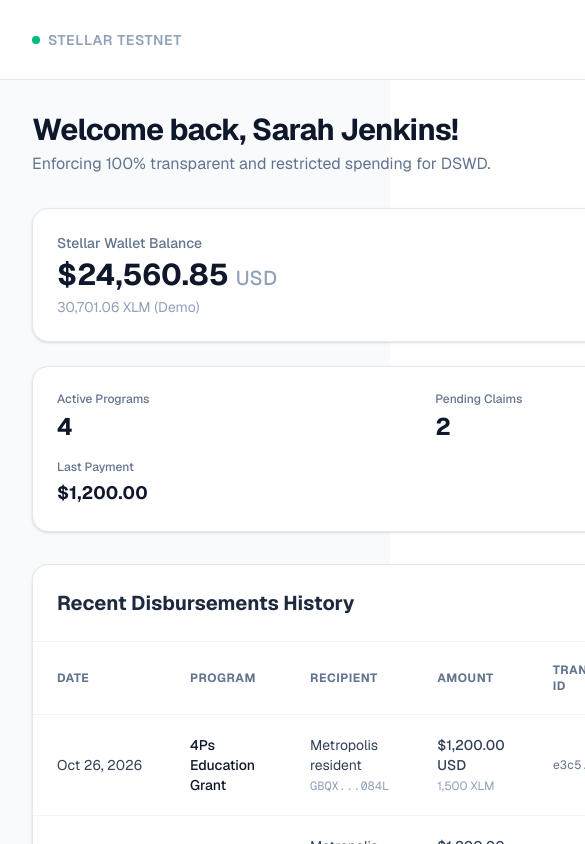
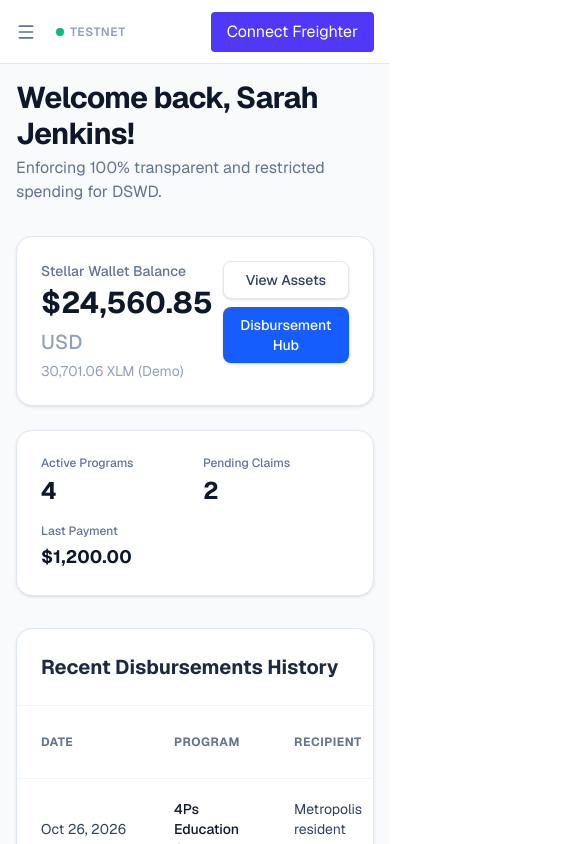
Before and after one commit to Dranyl-23/4PS-Nexus, a Next.js app in the folder web/: page / in a window 390 px wide. Shown: the top 844 px of the page, 585 px wide, since content can reach past the window. Built offline with nearby package versions, Linux system fonts and the light colour scheme.

Commit message:
feat: make admin dashboard fully mobile responsive with sliding drawer navigation

```diff
--- a/web/src/app/beneficiaries/page.tsx
+++ b/web/src/app/beneficiaries/page.tsx
@@ -3,7 +3,7 @@ import { Users, Link as LinkIcon, BadgeCheck } from 'lucide-react';
 
 export default function BeneficiariesPage() {
   return (
-    <div className="p-8 max-w-7xl mx-auto w-full">
+    <div className="p-4 md:p-8 max-w-7xl mx-auto w-full">
       <div className="mb-8 flex justify-between items-end">
         <div>
           <h1 className="text-3xl font-bold text-slate-900 tracking-tight">Beneficiary Registry</h1>
--- a/web/src/app/claims/page.tsx
+++ b/web/src/app/claims/page.tsx
@@ -70,7 +70,7 @@ export default function ClaimsPage() {
   };
 
   return (
-    <div className="p-8 max-w-6xl mx-auto w-full">
+    <div className="p-4 md:p-8 max-w-6xl mx-auto w-full">
       <div className="mb-8 flex justify-between items-end">
         <div>
           <h1 className="text-3xl font-bold text-slate-900 tracking-tight">Beneficiary Claims</h1>
--- a/web/src/app/disbursements/page.tsx
+++ b/web/src/app/disbursements/page.tsx
@@ -8,7 +8,7 @@ export const metadata = {
 
 export default function DisbursementsPage() {
   return (
-    <div className="p-8 max-w-6xl mx-auto w-full h-[calc(100vh-80px)] flex flex-col">
+    <div className="p-4 md:p-8 max-w-6xl mx-auto w-full h-[calc(100vh-80px)] flex flex-col">
       <div className="mb-6 shrink-0">
         <h1 className="text-3xl font-semibold tracking-tight text-slate-900 mb-2">
           Disbursements
--- a/web/src/app/page.tsx
+++ b/web/src/app/page.tsx
@@ -11,7 +11,7 @@ export default function Home() {
   const refresh = useCallback(() => setRefreshKey((k) => k + 1), []);
 
   return (
-    <div className="p-8 max-w-6xl mx-auto w-full">
+    <div className="p-4 md:p-8 max-w-6xl mx-auto w-full">
       <div className="mb-8">
         <h1 className="text-3xl font-bold text-slate-900 tracking-tight">Welcome back, Sarah Jenkins!</h1>
         <p className="text-slate-500 mt-1">Enforcing 100% transparent and restricted spending for DSWD.</p>
--- a/web/src/app/reports/page.tsx
+++ b/web/src/app/reports/page.tsx
@@ -3,7 +3,7 @@ import { Download, FileText, PieChart, TrendingUp, Filter } from 'lucide-react';
 
 export default function ReportsPage() {
   return (
-    <div className="p-8 max-w-6xl mx-auto w-full">
+    <div className="p-4 md:p-8 max-w-6xl mx-auto w-full">
       <div className="mb-8 flex justify-between items-end">
         <div>
           <h1 className="text-3xl font-bold text-slate-900 tracking-tight">Reports & Analytics</h1>
--- a/web/src/app/settings/page.tsx
+++ b/web/src/app/settings/page.tsx
@@ -6,7 +6,7 @@ export default function SettingsPage() {
   const [activeTab, setActiveTab] = useState('contract');
 
   return (
-    <div className="p-8 max-w-6xl mx-auto w-full">
+    <div className="p-4 md:p-8 max-w-6xl mx-auto w-full">
       <div className="mb-8">
         <h1 className="text-3xl font-bold text-slate-900 tracking-tight">System Settings</h1>
         <p className="text-slate-500 mt-1">Configure your Soroban smart contracts, wallets, and accredited merchants.</p>
--- a/web/src/components/DashboardShell.tsx
+++ b/web/src/components/DashboardShell.tsx
@@ -1,4 +1,5 @@
 'use client';
+import React, { useState } from 'react';
 import ConnectWallet from '@/components/ConnectWallet';
 import { useWalletContext } from '@/components/WalletProvider';
 import {
@@ -11,6 +12,8 @@ import {
   HelpCircle,
   Building2,
   Users,
+  Menu,
+  X,
 } from 'lucide-react';
 import Link from 'next/link';
 import { usePathname } from 'next/navigation';
@@ -18,6 +21,7 @@ import { usePathname } from 'next/navigation';
 export default function DashboardShell({ children }: { children: React.ReactNode }) {
   const wallet = useWalletContext();
   const pathname = usePathname();
+  const [isMobileMenuOpen, setIsMobileMenuOpen] = useState(false);
 
   // If we are on the beneficiary app, don't show the admin shell
   if (pathname?.startsWith('/beneficiary')) {
@@ -68,14 +72,60 @@ export default function DashboardShell({ children }: { children: React.ReactNode
         </div>
       </aside>
 
+      {/* Mobile Sidebar Overlay */}
+      {isMobileMenuOpen && (
+        <div className="md:hidden fixed inset-0 z-50 flex">
+          <div className="fixed inset-0 bg-slate-900/60 backdrop-blur-sm" onClick={() => setIsMobileMenuOpen(false)} />
+          <aside className="relative w-64 max-w-[80%] bg-white h-full shadow-2xl flex flex-col animate-in slide-in-from-left-1/2">
+            <div className="p-4 border-b border-slate-100 flex items-center justify-between">
+              <div className="flex items-center gap-2 font-bold text-lg tracking-tight text-slate-800">
+                <Building2 className="h-5 w-5 text-blue-600" />
+                <span>4PS-Nexus</span>
+              </div>
+              <button onClick={() => setIsMobileMenuOpen(false)} className="p-2 text-slate-400 hover:text-slate-600 bg-slate-50 rounded-full">
+                <X className="w-5 h-5" />
+              </button>
+            </div>
+
+            <nav className="flex-1 px-4 space-y-1 mt-4 overflow-y-auto">
+              <Link onClick={() => setIsMobileMenuOpen(false)} href="/" className={`flex items-center gap-3 px-3 py-3 rounded-lg font-medium text-sm transition-colors ${pathname === '/' ? 'bg-blue-50 text-blue-700' : 'text-slate-600 hover:bg-slate-50 hover:text-slate-900'}`}>
+                <LayoutDashboard className="h-4 w-4" /> Overview
+              </Link>
+              <Link onClick={() => setIsMobileMenuOpen(false)} href="/beneficiaries" className={`flex items-center gap-3 px-3 py-3 rounded-lg font-medium text-sm transition-colors ${pathname === '/beneficiaries' ? 'bg-blue-50 text-blue-700' : 'text-slate-600 hover:bg-slate-50 hover:text-slate-900'}`}>
+                <Users className="h-4 w-4" /> Beneficiaries
+              </Link>
+              <Link onClick={() => setIsMobileMenuOpen(false)} href="/disbursements" className={`flex items-center gap-3 px-3 py-3 rounded-lg font-medium text-sm transition-colors ${pathname === '/disbursements' ? 'bg-blue-50 text-blue-700' : 'text-slate-600 hover:bg-slate-50 hover:text-slate-900'}`}>
+                <SendHorizontal className="h-4 w-4" /> Disbursements
+              </Link>
+              <Link onClick={() => setIsMobileMenuOpen(false)} href="/claims" className={`flex items-center gap-3 px-3 py-3 rounded-lg font-medium text-sm transition-colors ${pathname === '/claims' ? 'bg-blue-50 text-blue-700' : 'text-slate-600 hover:bg-slate-50 hover:text-slate-900'}`}>
+                <FileText className="h-4 w-4" /> Claims
+              </Link>
+              <Link onClick={() => setIsMobileMenuOpen(false)} href="/merchants" className={`flex items-center gap-3 px-3 py-3 rounded-lg font-medium text-sm transition-colors ${pathname === '/merchants' ? 'bg-blue-50 text-blue-700' : 'text-slate-600 hover:bg-slate-50 hover:text-slate-900'}`}>
+                <Store className="h-4 w-4" /> Merchants
+              </Link>
+              <Link onClick={() => setIsMobileMenuOpen(false)} href="/reports" className={`flex items-center gap-3 px-3 py-3 rounded-lg font-medium text-sm transition-colors ${pathname === '/reports' ? 'bg-blue-50 text-blue-700' : 'text-slate-600 hover:bg-slate-50 hover:text-slate-900'}`}>
+                <BarChart3 className="h-4 w-4" /> Reports
+              </Link>
+              <Link onClick={() => setIsMobileMenuOpen(false)} href="/settings" className={`flex items-center gap-3 px-3 py-3 rounded-lg font-medium text-sm transition-colors ${pathname === '/settings' ? 'bg-blue-50 text-blue-700' : 'text-slate-600 hover:bg-slate-50 hover:text-slate-900'}`}>
+                <Settings className="h-4 w-4" /> Settings
+              </Link>
+            </nav>
+          </aside>
+        </div>
+      )}
+
       {/* Main Content Area (shifted right to accommodate fixed sidebar) */}
-      <div className="flex-1 flex flex-col md:ml-64">
+      <div className="flex-1 flex flex-col md:ml-64 w-full">
         {/* Header */}
-        <header className="h-20 bg-white border-b border-slate-200 px-8 flex items-center justify-between sticky top-0 z-10">
-          <div className="flex items-center gap-2">
-            <span className="text-sm font-semibold text-slate-400 tracking-wider uppercase flex items-center gap-2">
+        <header className="h-16 md:h-20 bg-white border-b border-slate-200 px-4 md:px-8 flex items-center justify-between sticky top-0 z-10">
+          <div className="flex items-center gap-3 md:gap-2">
+            <button onClick={() => setIsMobileMenuOpen(true)} className="md:hidden p-2 -ml-2 text-slate-500 hover:bg-slate-50 rounded-lg">
+              <Menu className="w-5 h-5" />
+            </button>
+            <span className="text-xs md:text-sm font-semibold text-slate-400 tracking-wider uppercase flex items-center gap-1.5 md:gap-2">
               <div className="w-2 h-2 rounded-full bg-emerald-500"></div>
-              Stellar Testnet
+              <span className="hidden sm:inline">Stellar Testnet</span>
+              <span className="sm:hidden">Testnet</span>
             </span>
           </div>
           <div className="flex items-center gap-4">
```
